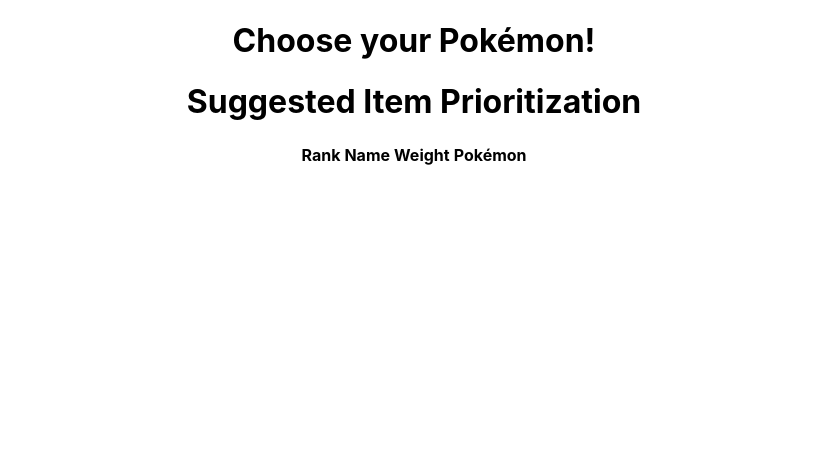
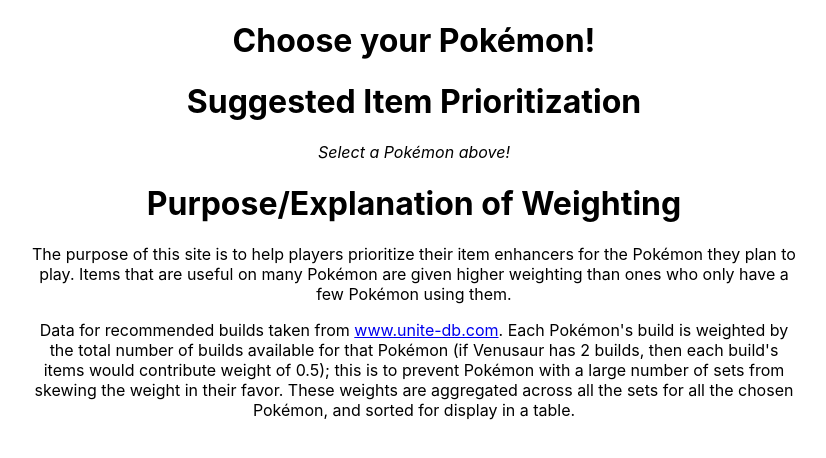
Before and after one commit to aturfah/unite-item-prioritization, a React (Create React App) app: page / in a window 1280 px wide. Shown: the top 458 px of the page, without its empty margins (226-1052 px from the left). Built offline with nearby package versions, Linux system fonts and the light colour scheme; no server answers.

Commit message:
Add explanation

```diff
--- a/src/App.css
+++ b/src/App.css
@@ -5,6 +5,11 @@
 .App-logo {
   height: 40vmin;
   pointer-events: none;
+}
+
+div.misc {
+  margin-left: 20%;
+  width: 60%;
 }
 
 @media (prefers-reduced-motion: no-preference) {
--- a/src/App.js
+++ b/src/App.js
@@ -5,6 +5,18 @@
   return (
     <div className="App">
         <PageLayout />
+        <div className="misc">
+          <h1>Purpose/Explanation of Weighting</h1>
+          <p>
+            The purpose of this site is to help players prioritize their item enhancers for the Pok&eacute;mon they plan to play.
+            Items that are useful on many Pok&eacute;mon are given higher weighting than ones who only have a few Pok&eacute;mon using them.
+          </p>
+          <p>
+            Data for recommended builds taken from <a href="https://unite-db.com">www.unite-db.com</a>.
+            Each Pok&eacute;mon's build is weighted by the total number of builds available for that Pok&eacute;mon (if Venusaur has 2 builds, then each build's items would contribute weight of 0.5); this is to prevent Pok&eacute;mon with a large number of sets from skewing the weight in their favor.
+            These weights are aggregated across all the sets for all the chosen Pok&eacute;mon, and sorted for display in a table.
+          </p>
+        </div>
     </div>
   );
 }
--- a/src/css/pageLayout.css
+++ b/src/css/pageLayout.css
@@ -13,6 +13,7 @@
 
 div.active {
     font-weight: bold;
+    color: blue;
 }
 
 div.weight-table {
--- a/src/src/pageLayout.js
+++ b/src/src/pageLayout.js
@@ -72,8 +72,7 @@
             </tr>)
         })
 
-        return <div className="weight-table">
-            <table>
+        return <table>
                 <thead>
                     <tr>
                         <th>Rank</th>
@@ -86,16 +85,22 @@
                     {itemWeightRows}
                 </tbody>
             </table>
-        </div>
+
     }
 
     render() {
+        let itemTable = <i>Select a Pok&eacute;mon above!</i>
+        if (this.state.selectedPokemon.length !== 0) {
+            itemTable = this._generateItemPrioritizationTable()
+        }
         return <div className="page-layout">
             <h1>Choose your Pok&eacute;mon!</h1>
             {this._generatePokemonNameDisplay()}
 
             <h1>Suggested Item Prioritization</h1>
-            {this._generateItemPrioritizationTable()}
+            <div className="weight-table">
+                {itemTable}
+            </div>
         </div>
     }
 }
```
